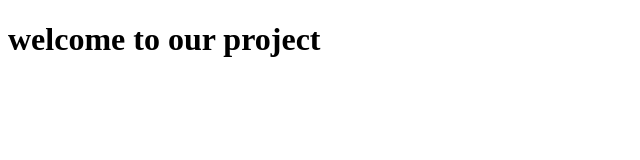
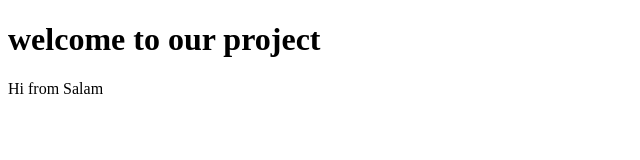
Before and after one commit to asac401d13/testproject, a plain HTML site: page index.html in a window 1280 px wide. Shown: the whole page, without its empty margins (0-640 px from the left). Drawn offline with Linux system fonts and the light colour scheme.

Commit message:
salam edit

```diff
--- a/index.html
+++ b/index.html
@@ -8,5 +8,6 @@
   </head>
   <body>
     <h1>welcome to our project</h1>
+    <p>Hi from Salam</p>
   </body>
 </html>
```
